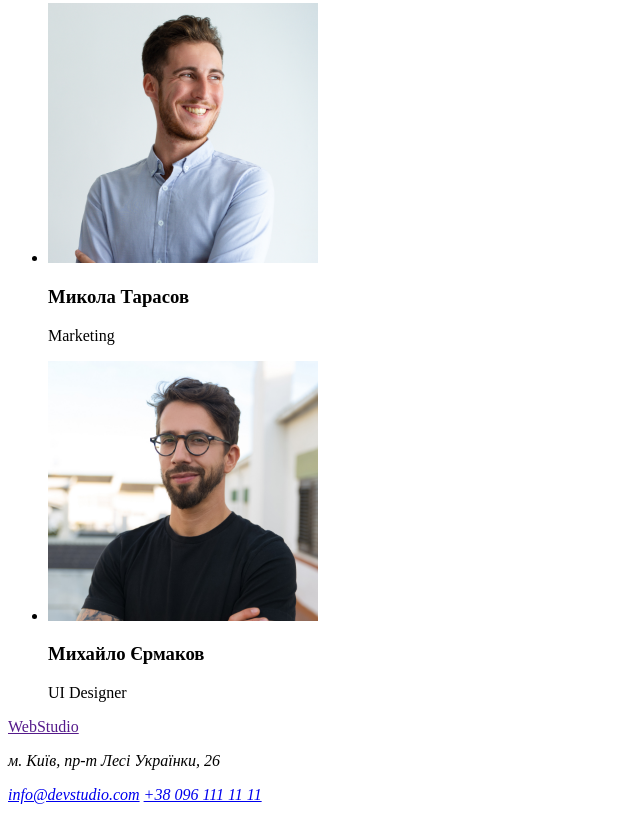
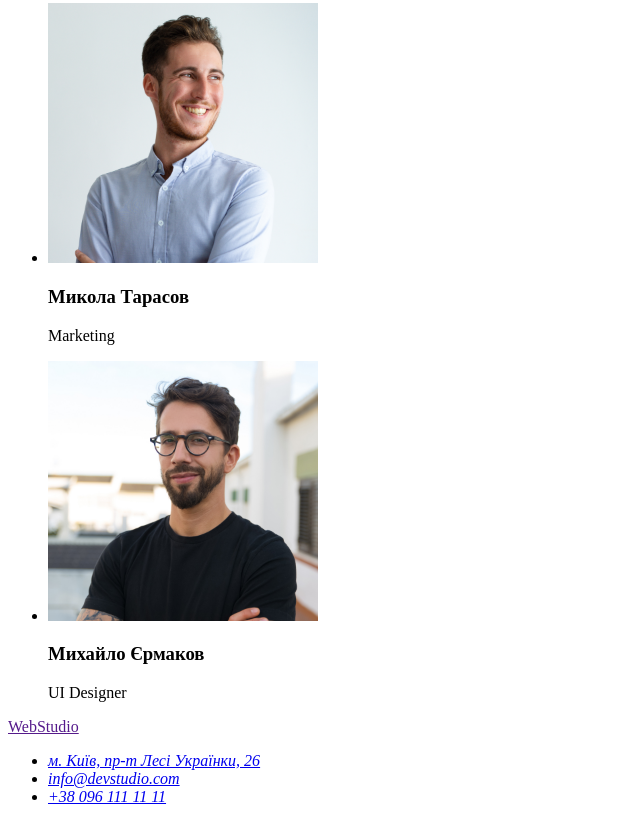
Before and after one commit to daria-kuznecova/Noticed, a plain HTML site: page index.html in a window 1280 px wide. Shown: the part 2315-3137 px from the top of the page, without its empty margins (0-640 px from the left). Drawn offline with Linux system fonts and the light colour scheme.

Commit message:
Изменения в адресе в футере

```diff
--- a/index.html
+++ b/index.html
@@ -7,6 +7,7 @@
     <title>Document</title>
 </head>
 <body>
+
     <header>
         <a href="">
             <span>WebStudio</span>
@@ -102,9 +103,17 @@
         </a>
 
         <address>
-            <p>м. Київ, пр-т Лесі Українки, 26</p>
-            <a href="mailto:info@devstudio.com">info@devstudio.com</a>
-            <a href="tel:+380961111111">+38 096 111 11 11</a>
+            <ul>
+                <li>
+                    <a href="посилання на google map" target="_blank" rel="noopener noreferrer">м. Київ, пр-т Лесі Українки, 26</a>
+                </li>
+                <li>
+                    <a href="mailto:info@devstudio.com">info@devstudio.com</a>
+                </li>
+                <li>
+                    <a href="tel:+380961111111">+38 096 111 11 11</a>
+                    </li>
+            </ul>
         </address>
     </footer>
 
```
